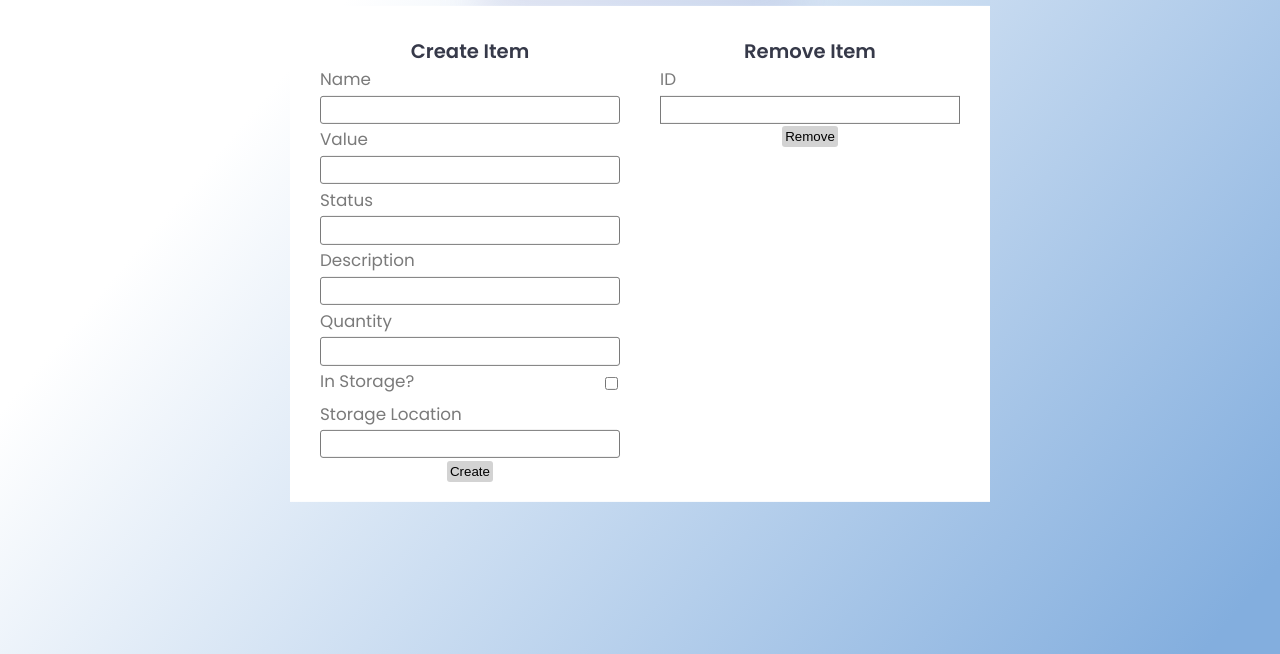
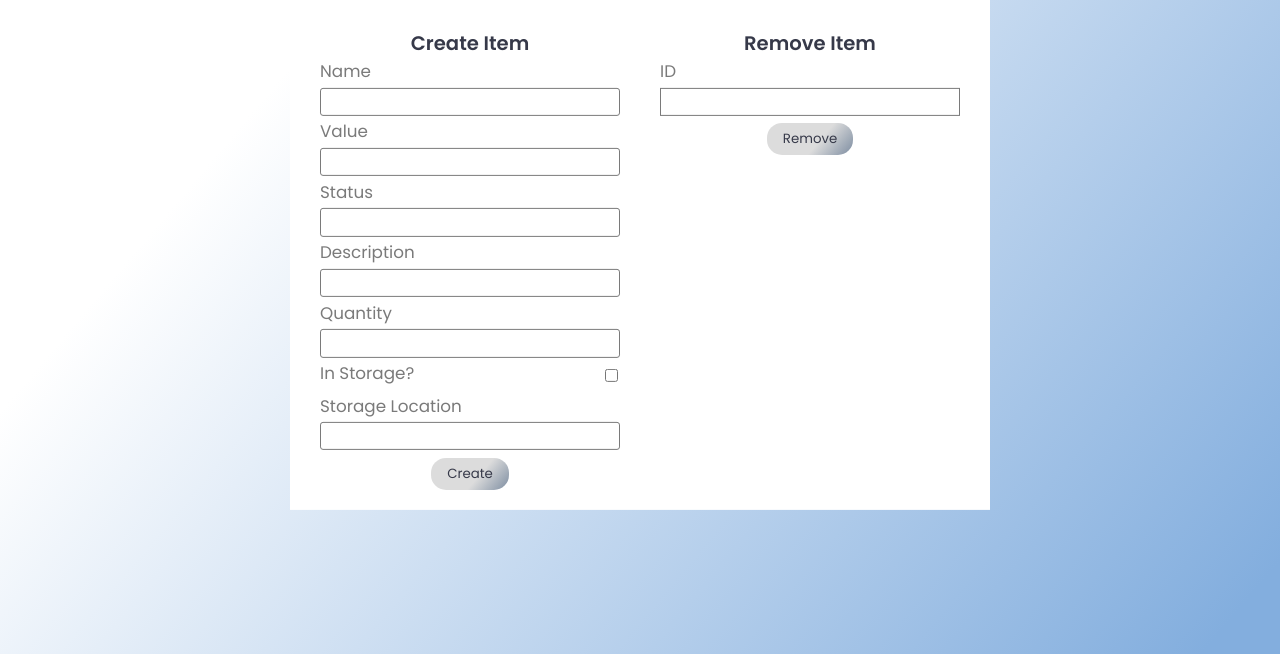
Before and after one commit to blake0312/StorageManager, a plain HTML site: page Frontend/src/index.html in a window 1280 px wide. Shown: the part 146-800 px from the top of the page. Drawn offline with nearby package versions, Linux system fonts and the light colour scheme; files whose address does not match are found by name.

Commit message:
submit button css

```diff
--- a/Frontend/src/css/style.css
+++ b/Frontend/src/css/style.css
@@ -176,20 +176,22 @@ main {
     padding: 0.4rem;
 }
 .button, button {
-    background: lightgrey;
-    padding: 3px;
-    border-radius: 3px;
-    text-decoration: none;
-    color: black;
-    border: grey;
+    background: linear-gradient(310deg, var(--color-info-dark), #dcdcdc 40%);
+    padding: 6px 16px;
+    border-radius: 15px;
+    font-family: 'Poppins', sans-serif;
+    color: var(--color-dark);
+    border: none;
     cursor: pointer;
-    max-width: 60px;
-    margin: auto;
+    max-width: 100px;
+    margin: 5px auto 0;
+    transition: all 0.3s;
 }
 
 .button:hover, button:hover {
-    animation: buttonAnim 2s ease 0s 2 normal both;
-    background: #c0c0c0;
+    transform: translateY(-1px);
+    background: linear-gradient(310deg, #b0b0b0, #dcdcdc 70%);
+    color: white;
 }
 
 .form-field input[type="checkbox"] {
@@ -232,16 +234,3 @@ main {
         transform: scale(1);
     }
 }
-@keyframes buttonAnim {
-    0% {
-        transform: scale(1);
-    }
-
-    50% {
-        transform: scale(1.05);
-    }
-
-    100% {
-        transform: scale(1);
-    }
-}
```
